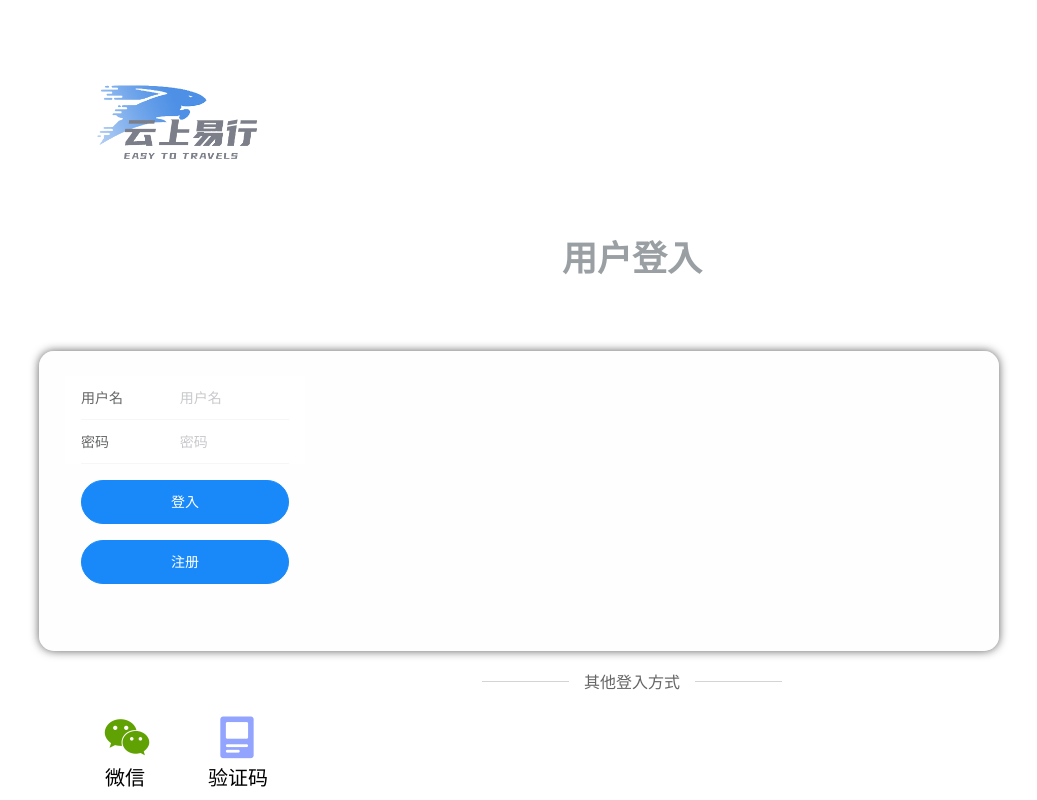
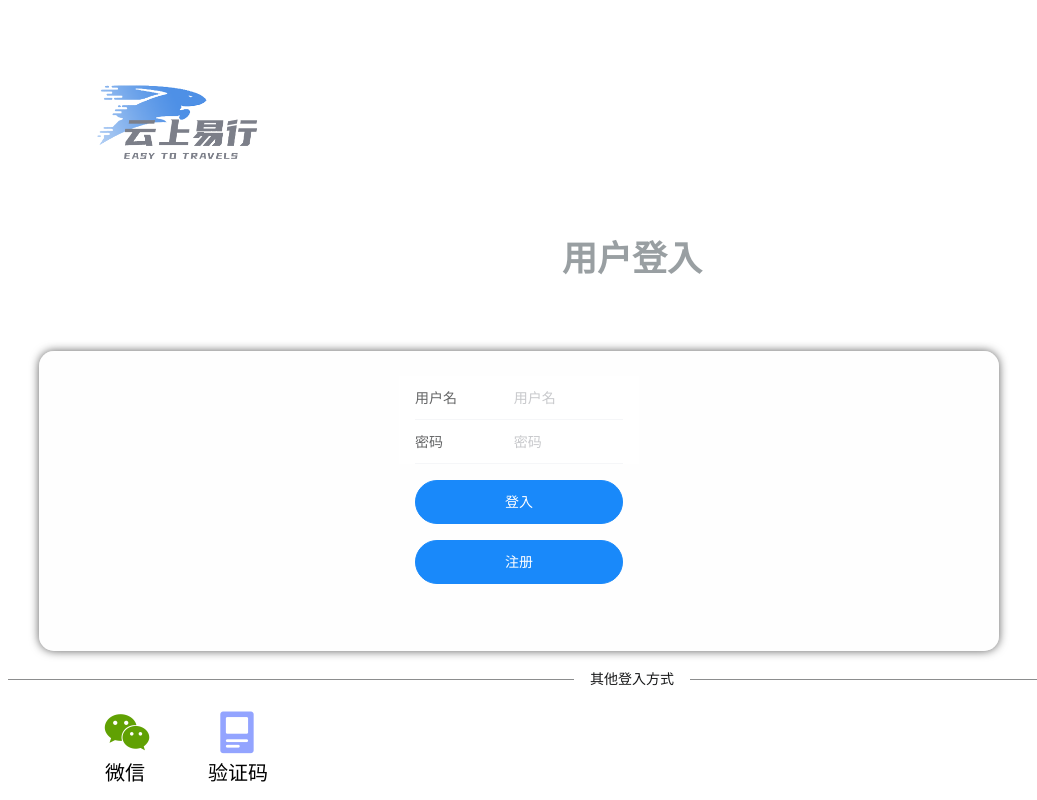
Before and after one commit to GhostpreA/ysyx_passenger_application, a Vue app: page /home#/login in a window 1280 px wide. Shown: the whole page, without its empty margins (8-1045 px from the left). Built offline with nearby package versions, Linux system fonts and the light colour scheme.

Commit message:
登入注册的from表单删除了，分割线改动成vant版本

```diff
--- a/src/views/LoginView.vue
+++ b/src/views/LoginView.vue
@@ -12,9 +12,7 @@
 
 
     <div class="userForm">
-      <div style="width: 240px; height: 250px; margin: 25px 26px;" >
-
-        <van-form @submit="onSubmit">
+      <div style="width: 240px; height: 250px; margin: 25px auto;" >
           <van-field
               v-model="username"
               name="用户名"
@@ -33,14 +31,16 @@
           <div style="margin: 16px;">
             <van-button round block type="info" native-type="submit">登入</van-button>
           </div>
-        </van-form>
         <div style="margin: 16px;">
           <van-button round block type="info" @click="register">注册</van-button>
         </div>
       </div>
     </div>
-    <div class="tableTitle"><span class="midText">其他登入方式</span></div>
-
+    <van-divider
+        :style="{ color: '#18191a', borderColor: '#191a1c', padding: '0 16px' }"
+    >
+      其他登入方式
+    </van-divider>
     <van-icon name="wechat" color="#60A103FF" size="50px" style="margin-left: 110px"/>
     <van-icon name="graphic" color="#8C9EFFF0" size="50px" style="margin-left: 60px"/>
     <br>
@@ -106,24 +106,6 @@ export default {
   overflow: hidden;
 }
 
-.tableTitle {
-  position: relative;
-  margin: 30px auto;
-  width: 300px;
-  height: 1px;
-  background-color: #d4d4d4;
-  text-align: center;
-  font-size: 16px;
-  color: rgba(101, 101, 101, 1);
-}
 
-.midText {
-  position: absolute;
-  left: 50%;
-  background-color: #ffffff;
-  padding: 0 15px;
-  transform: translatex(-50%) translateY(-50%);
-
-}
 
 </style>
--- a/src/views/PosterView.vue
+++ b/src/views/PosterView.vue
@@ -3,7 +3,7 @@
     <van-image
         width="100%"
         height="100%"
-        :src="require('../img/Poster2.png')"
+        :src="require('../img/Poster.png')"
     />
   </div>
 </template>
--- a/src/views/RegisterView.vue
+++ b/src/views/RegisterView.vue
@@ -2,7 +2,6 @@
   <div>
     <div class="top">
       <van-icon name="arrow-left" size="40px" @click="back"/>
-
       <div>
         <van-icon name="user-circle-o" size="60px" style="margin-top: 50px; margin-left: 43%;"/>
       </div>
@@ -12,7 +11,6 @@
 
     <div class="userForm">
       <div style="width: 70%; height: 280px; margin: 60px 50px;">
-        <van-form @submit="onSubmit">
           <van-field
               v-model="username"
               name="昵称"
@@ -67,7 +65,6 @@
           <div style="margin: 16px;">
             <van-button round block type="info" native-type="submit">注册</van-button>
           </div>
-        </van-form>
       </div>
     </div>
 
--- a/src/views/Verification.vue
+++ b/src/views/Verification.vue
@@ -10,8 +10,6 @@
     </div>
     <div class="userForm">
       <div style="width: 90%; height: 250px; margin: 80px 30px;">
-
-        <van-form @submit="onSubmit">
 
         <van-field
             v-model="cellphone"
@@ -34,7 +32,6 @@
         <div style="margin: 16px;">
           <van-button round block type="info" native-type="submit">登入</van-button>
         </div>
-        </van-form>
       </div>
     </div>
   </div>
@@ -45,6 +42,12 @@ import router from "@/router";
 
 export default {
   name: "Verification",
+  data() {
+    return {
+      cellphone: '',
+      sms: '',
+    }
+  },
 
   methods: {
     onSubmit(values) {//登入提交表单中内容 Object类型
```
Also changed, not shown: src/img/Poster.png (renamed from src/img/Poster2.png), src/img/logo2.png (added). Lines whose indentation alone changed are shown as unchanged.
